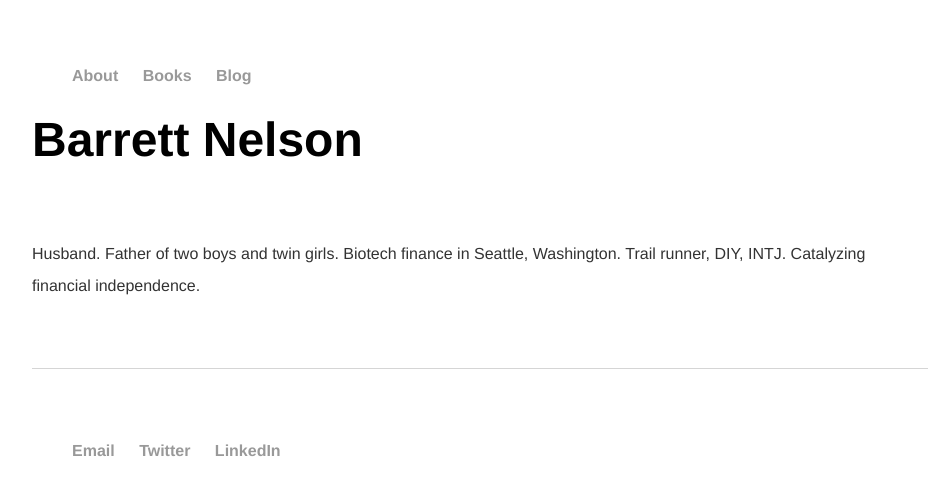
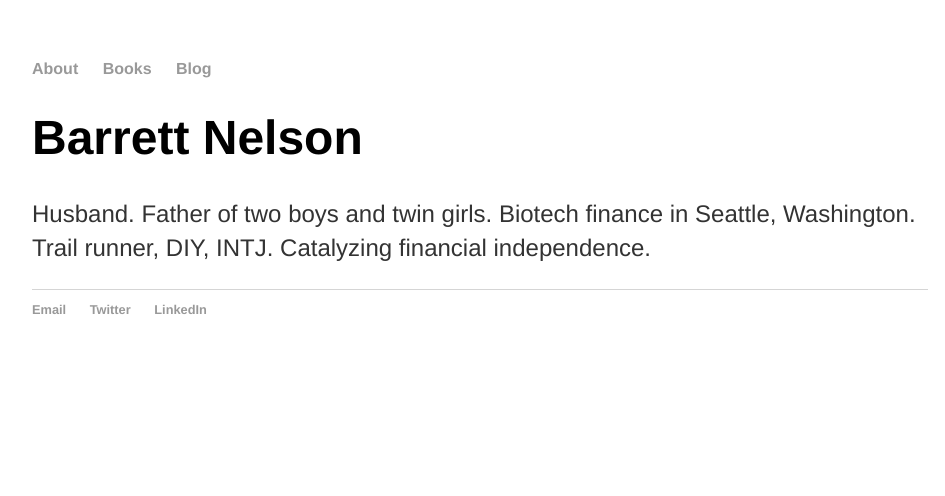
Before and after one commit to bstnel/bstnel.github.io, a Jekyll site: the page built from index.html, in a window 1280 px wide. Shown: the top 496 px of the page, without its empty margins (160-1105 px from the left). Built offline with Jekyll 4.4.1, drawn with Linux system fonts in a browser that asks for light colours.

Commit message:
Update main.css

```diff
--- a/css/main.css
+++ b/css/main.css
@@ -1,22 +1,16 @@
 body {
     margin: 60px auto;
     width: 70%;
-    font-size: 1em;
-    font-family:'Helvetica', 'Arial', 'Sans-Serif';
-    line-height: 2em;
 }
 nav ul, footer ul {
     font-family:'Helvetica', 'Arial', 'Sans-Serif';
+    padding: 0px;
     list-style: none;
     font-weight: bold;
-    font-size: 1em;
 }
 nav ul li, footer ul li {
     display: inline;
     margin-right: 20px;
-    font-size: 1em;
-    font-family:'Helvetica', 'Arial', 'Sans-Serif';
-    line-height: 2em;
 }
 a {
     text-decoration: none;
@@ -30,30 +24,21 @@ h1 {
     font-family:'Helvetica', 'Arial', 'Sans-Serif';
 }
 p {
-    font-size: 1em;
+    font-size: 1.5em;
+    line-height: 1.4em;
     font-family:'Helvetica', 'Arial', 'Sans-Serif';
-    line-height: 2em;
     color: #333;
-    padding-top: 50px;
-    padding-bottom: 50px;
 }
 footer {
     border-top: 1px solid #d5d5d5;
-    padding-top: 50px;
-    font-size: 1em;
-    font-family:'Helvetica', 'Arial', 'Sans-Serif';
-    line-height: 2em;
+    font-size: .8em;
 }
 
 ul.posts {
     margin: 20px auto 40px;
-    font-size: 1em;
-    font-family:'Helvetica', 'Arial', 'Sans-Serif';
-    line-height: 2em;
+    font-size: 1.5em;
 }
 
 ul.posts li {
     list-style: none;
-    font-size: 1em;
-    font-family:'Helvetica', 'Arial', 'Sans-Serif';
 }
```
